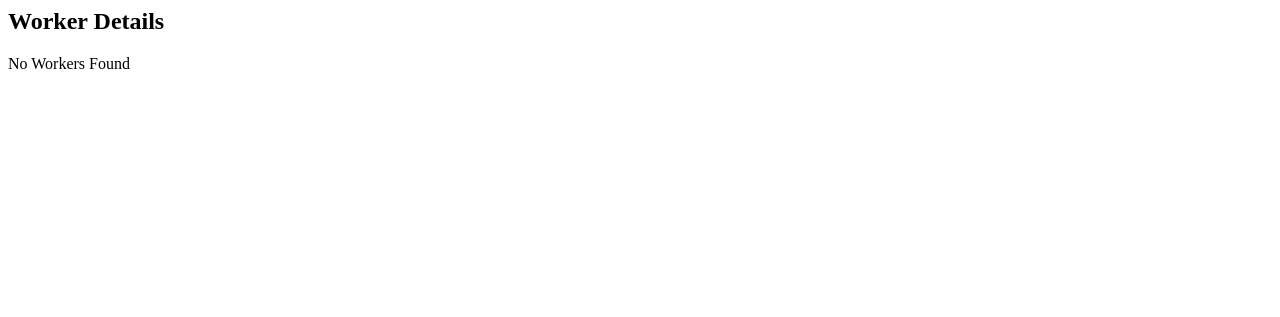
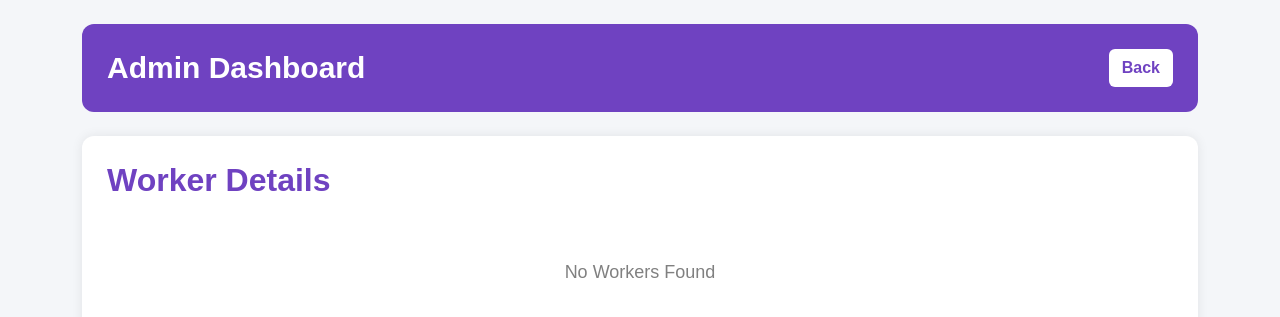
Before and after one commit to Maneesharajeev/myproject, a Django app: page /worker/ in a window 1280 px wide. Shown: the top 317 px of the page. Run offline with Django 4.2, Linux system fonts and the light colour scheme; data that the repository does not hold is empty.

Commit message:
added bootstrap to workers.html

```diff
--- a/myprojectapp/templates/workers.html
+++ b/myprojectapp/templates/workers.html
@@ -1,3 +1,143 @@
+<!DOCTYPE html>
+<html lang="en">
+
+<head>
+
+    <meta charset="UTF-8">
+    <meta name="viewport" content="width=device-width, initial-scale=1.0">
+
+    <title>Worker Details</title>
+
+    <!-- Bootstrap CSS -->
+    <link href="https://cdn.jsdelivr.net/npm/bootstrap@5.3.3/dist/css/bootstrap.min.css" rel="stylesheet">
+
+    <style>
+
+        *{
+            margin:0;
+            padding:0;
+            box-sizing:border-box;
+            font-family:Arial, sans-serif;
+        }
+
+        body{
+            background:#f4f6f9;
+        }
+
+        /* Header */
+
+        .header{
+            background:#6f42c1;
+            color:white;
+            border-radius:12px;
+            padding:25px;
+        }
+
+        .header h1{
+            margin:0;
+            font-size:30px;
+            font-weight:bold;
+        }
+
+        .back-btn{
+            background:white;
+            color:#6f42c1;
+            font-weight:bold;
+        }
+
+        .back-btn:hover{
+            background:#ece3ff;
+            color:#6f42c1;
+        }
+
+        /* Card */
+
+        .table-card{
+            background:white;
+            border-radius:12px;
+            padding:25px;
+            box-shadow:0 0 12px rgba(0,0,0,.08);
+        }
+
+        .table-card h2{
+            color:#6f42c1;
+            font-weight:bold;
+            margin-bottom:20px;
+        }
+
+        /* Table */
+
+        .table thead th{
+            background:#6f42c1;
+            color:white;
+            vertical-align:middle;
+        }
+
+        .table tbody tr:hover{
+            background:#f1ebff;
+        }
+
+        .work-type{
+            color:#6f42c1;
+            font-weight:bold;
+            text-transform:capitalize;
+        }
+
+        .salary{
+            color:#198754;
+            font-weight:bold;
+        }
+
+        .empty-box{
+            text-align:center;
+            padding:40px;
+            color:gray;
+            font-size:18px;
+        }
+
+        @media (max-width:768px){
+
+            .header h1{
+                font-size:24px;
+                text-align:center;
+            }
+
+            .table-card{
+                padding:20px;
+            }
+
+            .table-card h2{
+                font-size:24px;
+            }
+
+        }
+
+    </style>
+
+</head>
+
+<body>
+
+<div class="container py-4">
+
+    <!-- Header -->
+
+    <div class="header mb-4">
+
+        <div class="d-flex flex-column flex-md-row justify-content-between align-items-center">
+
+            <h1 class="mb-3 mb-md-0">
+                Admin Dashboard
+            </h1>
+
+            <a href="/admin_dashboard/" class="btn back-btn">
+                Back
+            </a>
+
+        </div>
+
+    </div>
+
     <!-- Worker Details -->
 
     <div class="table-card">
@@ -11,7 +151,9 @@
             <table class="table table-hover align-middle">
 
                 <thead>
+
                     <tr>
+
                         <th>Worker Name</th>
                         <th>Phone Number</th>
                         <th>Address</th>
@@ -19,7 +161,9 @@
                         <th>Personal ID</th>
                         <th>Salary</th>
                         <th>Action</th>
+
                     </tr>
+
                 </thead>
 
                 <tbody>
@@ -82,3 +226,12 @@
         {% endif %}
 
     </div>
+
+</div>
+
+<!-- Bootstrap JS -->
+
+<script src="https://cdn.jsdelivr.net/npm/bootstrap@5.3.3/dist/js/bootstrap.bundle.min.js"></script>
+
+</body>
+</html>
```
Lines whose indentation alone changed are shown as unchanged.
